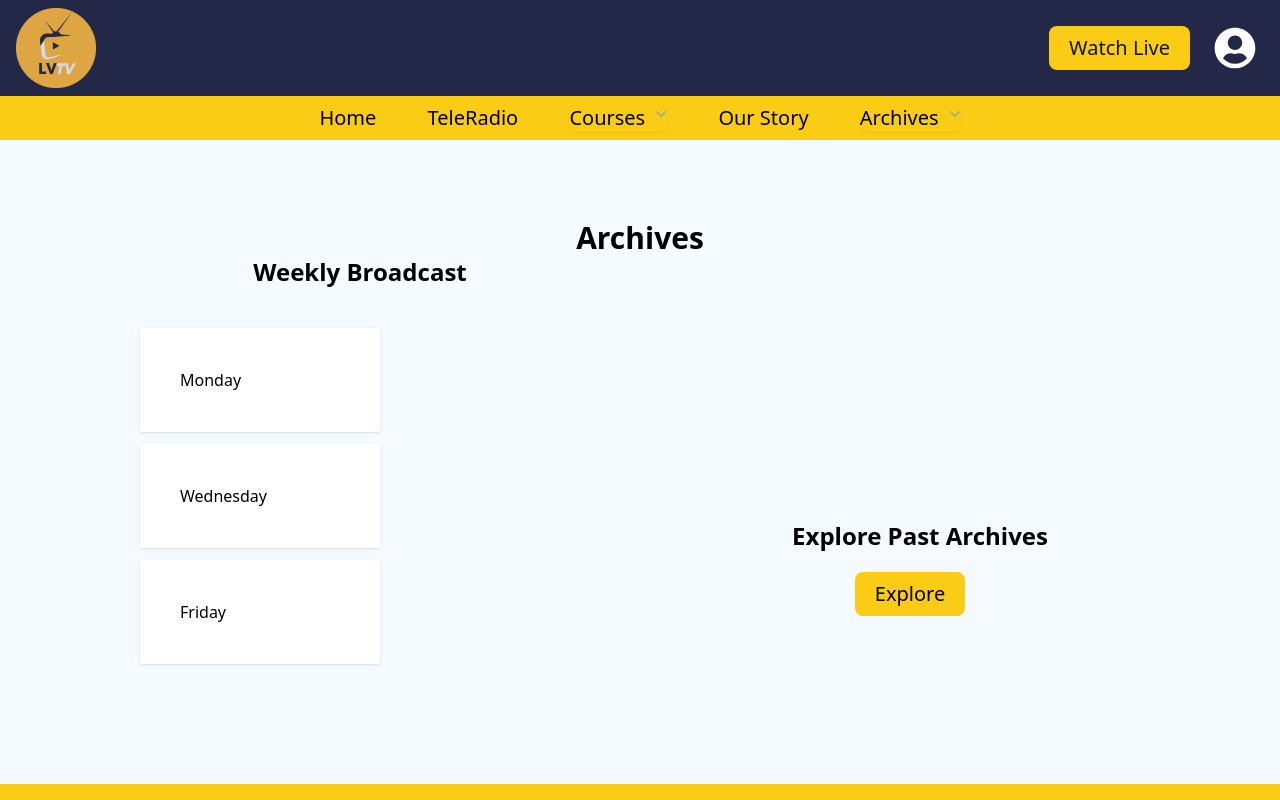
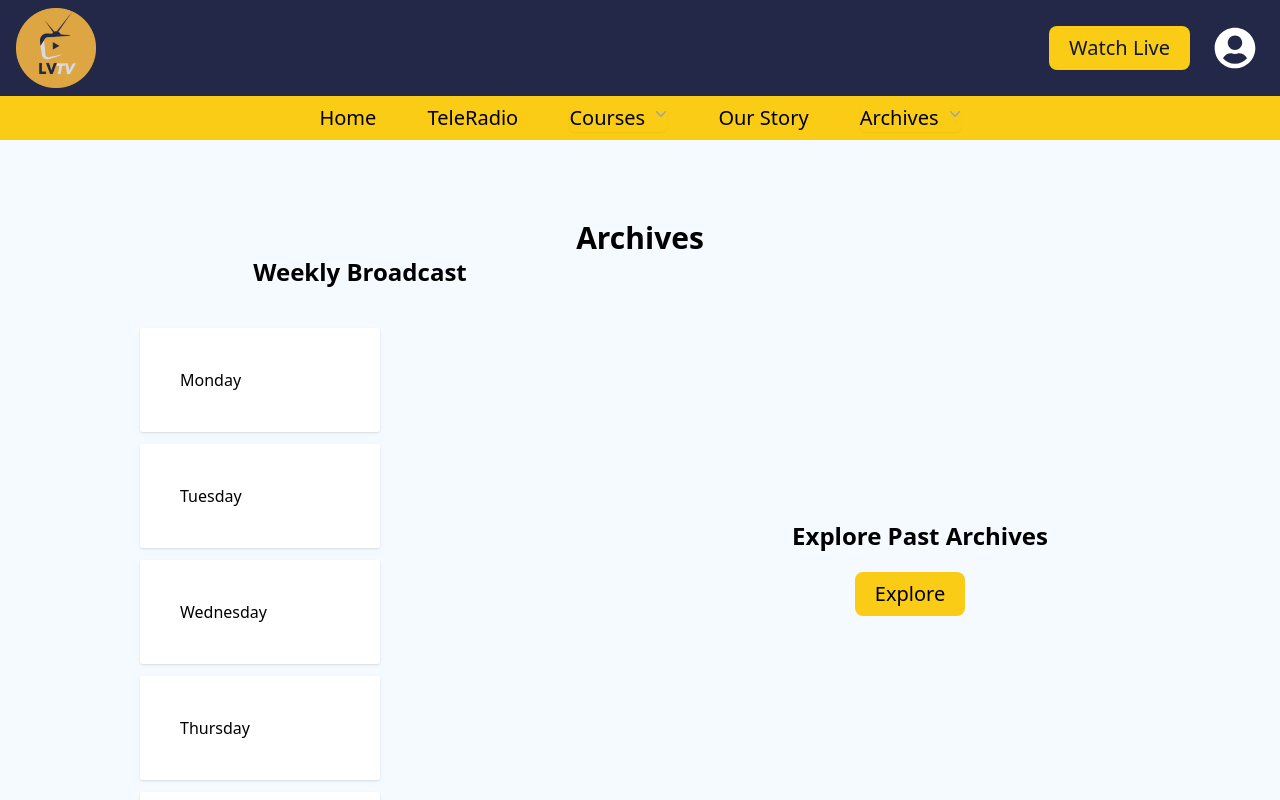
Before and after one commit to RikaScarlet13/lvtv, a React (Vite) app in the folder frontend/: page /Archives in a window 1280 px wide. Shown: the top 800 px of the page. Built offline with nearby package versions, Linux system fonts and the light colour scheme.

Commit message:
Edited Archives

```diff
--- a/frontend/src/pages/Archives.tsx
+++ b/frontend/src/pages/Archives.tsx
@@ -1,7 +1,7 @@
 import AuthNavbar from "../components/AuthNavbar";
 import { NavLink } from "react-router-dom";
 function Archives() {
-    let items = ["Monday",  "Wednesday",  "Friday"];
+    let items = ["Monday", "Tuesday",  "Wednesday", "Thursday",  "Friday"];
 
     return (
         <div>
@@ -41,9 +41,7 @@ function Archives() {
                         </h1>
                         <NavLink to="/PastArchives">
                             <button className="text-xl rounded-lg bg-yellow-400 font-color px-5 py-2 mr-5 hover:text-white hover:bg-blue-300 mt-5">
-                                <a href="https://drive.google.com/drive/folders/1Gflp-6zJkl6kCRY759teXkZ5moKPd-3T?usp=drive_link">
                                 Explore
-                                </a>
                             </button>
                         </NavLink>
                     </div>
```
